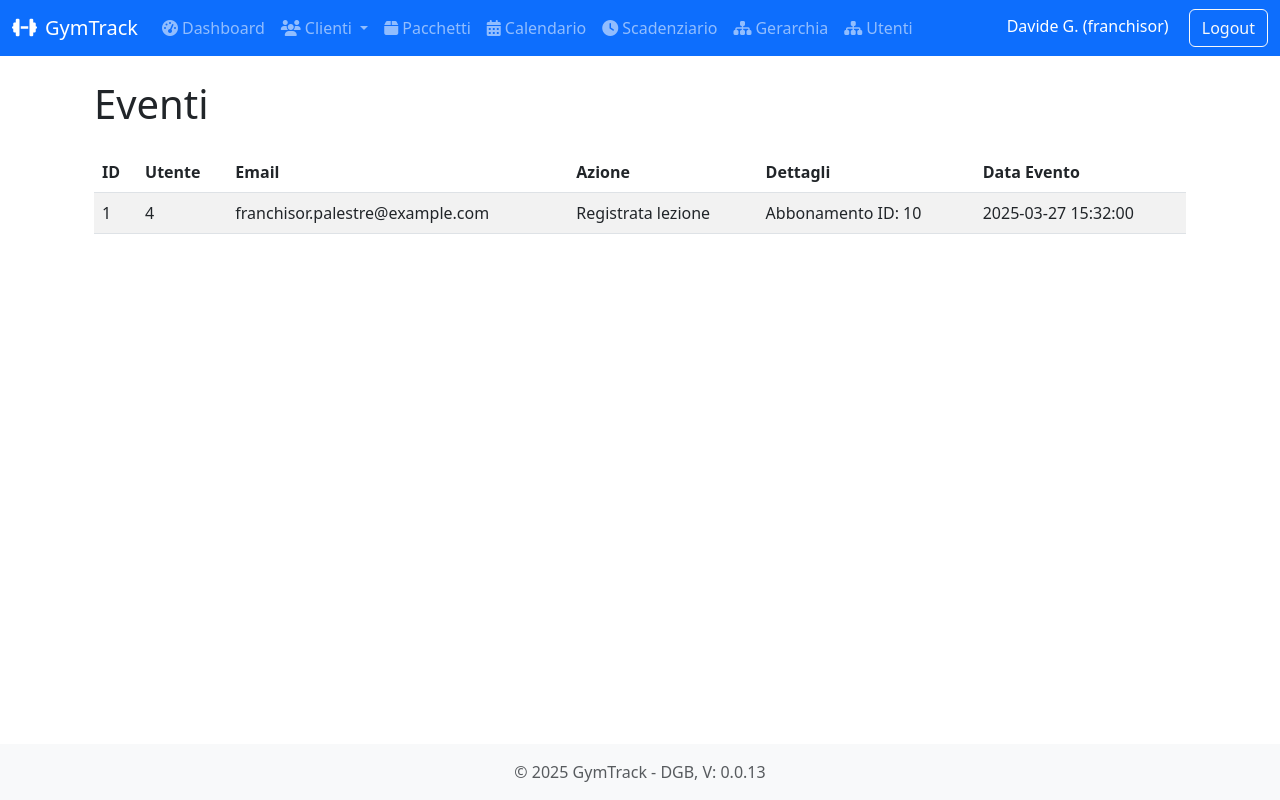
After one commit to dendicoding/GymTrack, a Flask app: page /eventi in a window 1280 px wide. The commit adds this page. Run offline with Flask 3, Linux system fonts and the light colour scheme; a user stored in the database is signed in; data comes from the database, SQL or seed files in the repository; both versions use the stored data as it was after the commit; parts of the project's set-up code (start-up, migrations or seed data) failed here and were passed over; some libraries are stand-ins or nearby versions.

Commit message:
V: 0.0.23: Added a functional log (lesson recorded, new client, client modified, client deleted, package modified, membership deleted, payment recorded)

```diff
--- a/app.py
+++ b/app.py
@@ -357,6 +357,7 @@ def nuovo_cliente():
         cliente_id = db.add_cliente(nome, cognome, email, telefono, data_nascita,
                                      indirizzo, citta, cap, note, tipo, codice_fiscale, tipologia, taglia_giubotto, taglia_cintura, taglia_braccia, taglia_gambe, obiettivo_cliente, sede_id)
 
+        db.log_event(session.get('user_id'), session.get('user_email'), 'Aggiunto nuovo cliente', f'Cliente: {nome} {cognome}')
         flash(f'Cliente {nome} {cognome} aggiunto con successo!', 'success')
         return redirect(url_for('dettaglio_cliente', cliente_id=cliente_id))
 
@@ -448,6 +449,7 @@ def modifica_cliente(cliente_id):
         db.update_cliente(cliente_id, nome, cognome, email, telefono, data_nascita,
                           indirizzo, citta, cap, note, tipo, codice_fiscale, tipologia, taglia_giubotto, taglia_cintura, taglia_braccia, taglia_gambe, obiettivo_cliente, sede_id)
 
+        db.log_event(session.get('user_id'), session.get('user_email'), 'Modificato cliente', f'Cliente ID: {cliente_id}')
         flash(f'Cliente {nome} {cognome} aggiornato con successo!', 'success')
         return redirect(url_for('dettaglio_cliente', cliente_id=cliente_id))
 
@@ -460,6 +462,7 @@ def elimina_cliente(cliente_id):
         abort(404)
 
     db.delete_cliente(cliente_id)
+    db.log_event(session.get('user_id'), session.get('user_email'), 'Eliminato cliente', f'Cliente ID: {cliente_id}')
     flash(f'Cliente {cliente["nome"]} {cliente["cognome"]} eliminato con successo!', 'success')
     return redirect(url_for('lista_clienti'))
 
@@ -530,6 +533,7 @@ def modifica_pacchetto(pacchetto_id):
         pagamento_unico = 'pagamento_unico' in request.form
 
         if db.update_pacchetto(pacchetto_id, nome, descrizione, prezzo, numero_lezioni, durata_giorni, attivo, pagamento_unico):
+            db.log_event(session.get('user_id'), session.get('user_email'), 'Modificato pacchetto', f'Pacchetto ID: {pacchetto_id}')
             flash('Pacchetto aggiornato con successo', 'success')
             return redirect(url_for('dettaglio_pacchetto', pacchetto_id=pacchetto_id))
         else:
@@ -627,6 +631,7 @@ def registra_lezione(abbonamento_id):
         print(user_id)
         # Registra la lezione
         if db.add_lezione(abbonamento_id, data, note, user_id):
+            db.log_event(session.get('user_id'), session.get('user_email'), 'Registrata lezione', f'Abbonamento ID: {abbonamento_id}')
             flash('Lezione registrata con successo', 'success')
             return redirect(url_for('dettaglio_cliente', cliente_id=cliente['id']))
         else:
@@ -685,11 +690,13 @@ def paga_rata(rata_id):
 
             if db.paga_rata(rata_id, metodo_pagamento, importo_pagato):
                 db.crea_nuova_rata(rata['abbonamento_id'], importo_rimanente, nuova_data_scadenza)
+                db.log_event(session.get('user_id'), session.get('user_email'), 'Pagamento parziale rata', f'Rata ID: {rata_id}')
                 flash('Pagamento parziale registrato con successo e nuova rata generata', 'success')
             else:
                 flash('Errore durante la registrazione del pagamento parziale', 'error')
         else:
             if db.paga_rata(rata_id, metodo_pagamento, importo_pagato):
+                db.log_event(session.get('user_id'), session.get('user_email'), 'Pagamento rata', f'Rata ID: {rata_id}')
                 flash('Pagamento registrato con successo', 'success')
             else:
                 flash('Errore durante la registrazione del pagamento', 'error')
@@ -882,6 +889,7 @@ def elimina_abbonamento(abbonamento_id):
     cliente_id = abbonamento['cliente_id']
 
     if db.delete_abbonamento(abbonamento_id):
+        db.log_event(session.get('user_id'), session.get('user_email'), 'Eliminato abbonamento', f'Abbonamento ID: {abbonamento_id}')
         flash('Abbonamento eliminato con successo', 'success')
     else:
         flash('Errore durante l\'eliminazione dell\'abbonamento', 'error')
@@ -1038,6 +1046,13 @@ def delete_trainer_route(trainer_id):
     db.delete_trainer(trainer_id)
     flash('Trainer deleted successfully!', 'success')
     return redirect(url_for('gestione_gerarchia'))  # Redirect to the hierarchy management page
+
+@app.route('/eventi')
+@login_required
+def lista_eventi():
+    eventi = db.get_all_eventi()
+    return render_template('eventi/lista.html', eventi=eventi)
+
 if __name__ == '__main__':
     #db.migrate_database()
     #db.create_user_tables
--- a/database.py
+++ b/database.py
@@ -1035,12 +1035,8 @@ def create_user_tables():
 def authenticate_user(email, password, role):
     """Autentica un utente in base al ruolo specificato"""
     conn = get_db_connection()
-    query = """
-        SELECT u.id, u.nome, u.email
-        FROM utenti u
-        WHERE u.email = ? AND u.password = ? AND u.ruolo = ? AND u.attivo = 1
-    """
-    user = conn.execute(query, (email, password, role)).fetchone()
+    query = f"SELECT id, nome, email FROM {role} WHERE email = ? AND password = ? AND attivo = 1"
+    user = conn.execute(query, (email, password)).fetchone()
     conn.close()
     return dict(user) if user else None
 
@@ -1616,3 +1612,24 @@ def get_user_email_by_id(user_id):
     user_email = conn.execute('SELECT email FROM utenti WHERE id = ?', (user_id,)).fetchone()
     conn.close()
     return user_email['email'] if user_email else None
+
+def log_event(utente_id, email, azione, dettagli=None):
+    """Inserisce un evento nella tabella eventi."""
+    conn = get_db_connection()
+    try:
+        conn.execute('''
+        INSERT INTO eventi (utente_id, email, azione, dettagli)
+        VALUES (?, ?, ?, ?)
+        ''', (utente_id, email, azione, dettagli))
+        conn.commit()
+    finally:
+        conn.close()
+
+def get_all_eventi():
+    """Recupera tutti gli eventi dalla tabella eventi."""
+    conn = get_db_connection()
+    try:
+        eventi = conn.execute('SELECT * FROM eventi ORDER BY data_evento DESC').fetchall()
+        return eventi
+    finally:
+        conn.close()
--- a/templates/base.html
+++ b/templates/base.html
@@ -92,7 +92,7 @@
 
     <footer class="footer mt-auto py-3 bg-light fixed-bottom">
         <div class="container text-center">
-            <span class="text-muted">© 2025 GymTrack - DGB, V: 0.0.12</span>
+            <span class="text-muted">© 2025 GymTrack - DGB, V: 0.0.13</span>
         </div>
     </footer>
 
--- /dev/null
+++ b/templates/eventi/lista.html
@@ -0,0 +1,33 @@
+{% extends "base.html" %}
+
+{% block title %}Eventi{% endblock %}
+
+{% block content %}
+<div class="container">
+    <h1 class="mb-4">Eventi</h1>
+    <table class="table table-striped">
+        <thead>
+            <tr>
+                <th>ID</th>
+                <th>Utente</th>
+                <th>Email</th>
+                <th>Azione</th>
+                <th>Dettagli</th>
+                <th>Data Evento</th>
+            </tr>
+        </thead>
+        <tbody>
+            {% for evento in eventi %}
+            <tr>
+                <td>{{ evento.id }}</td>
+                <td>{{ evento.utente_id }}</td>
+                <td>{{ evento.email }}</td>
+                <td>{{ evento.azione }}</td>
+                <td>{{ evento.dettagli }}</td>
+                <td>{{ evento.data_evento }}</td>
+            </tr>
+            {% endfor %}
+        </tbody>
+    </table>
+</div>
+{% endblock %}
```
Also changed, not shown: gym_manager.db.
